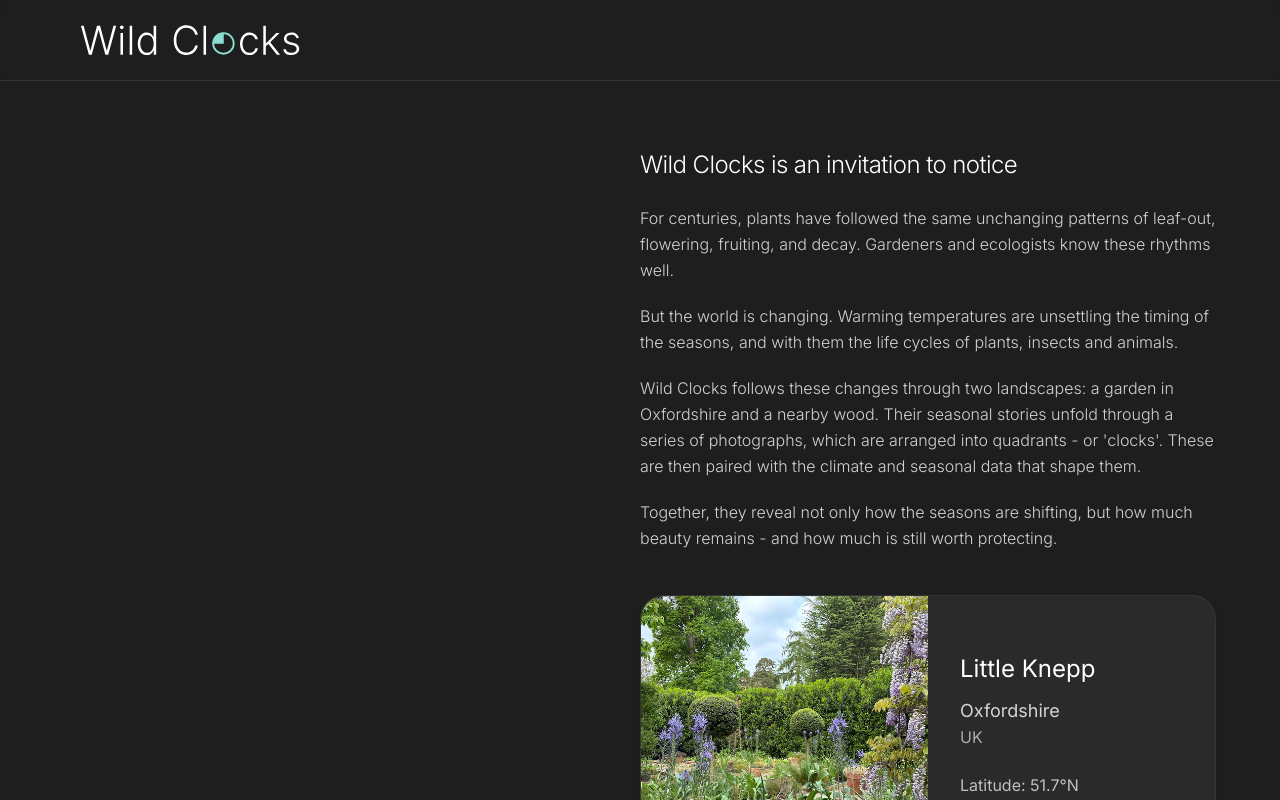
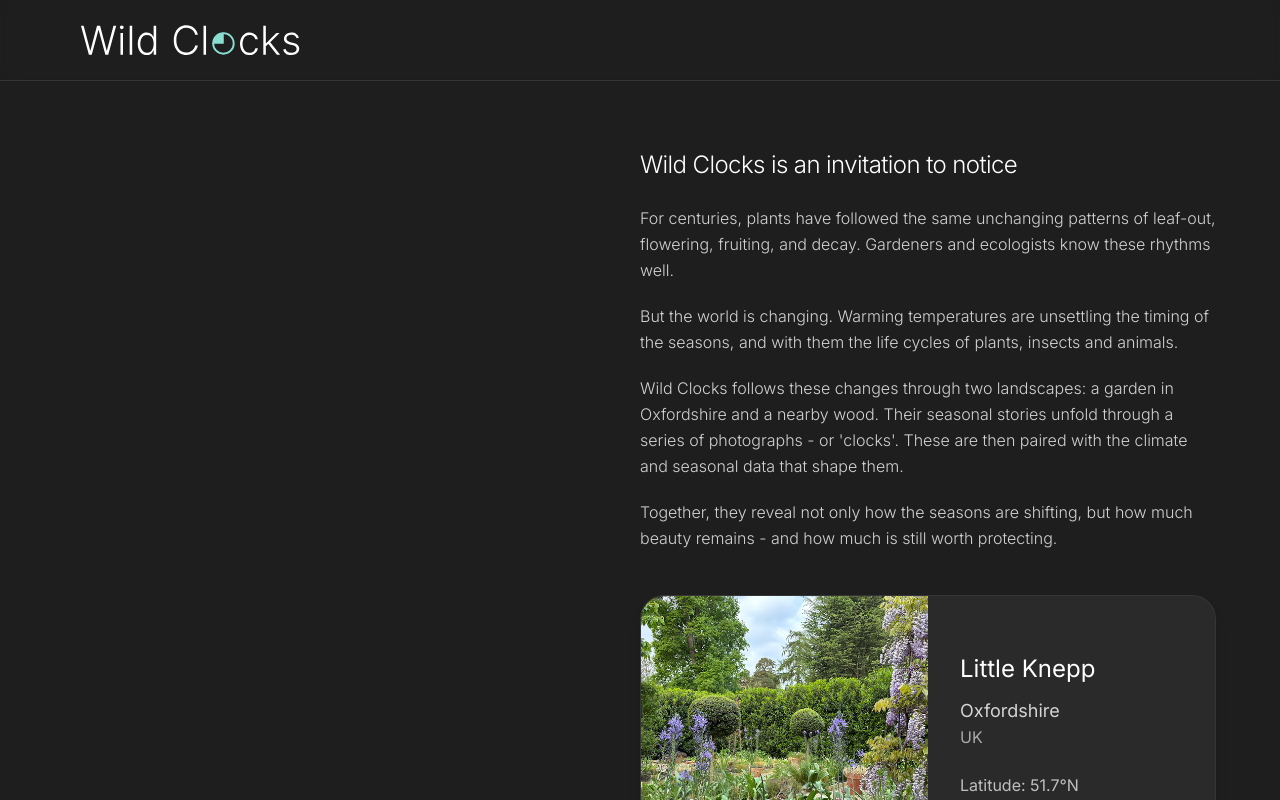
Before and after one commit to willsimons65/wild-clocks, a React (Vite) app in the folder climate-dashboard-react/: page / in a window 1280 px wide. Shown: the top 800 px of the page. Built offline with nearby package versions, Linux system fonts and the light colour scheme.

Commit message:
Small change to Hero copy

```diff
--- a/climate-dashboard-react/src/components/home/Hero.jsx
+++ b/climate-dashboard-react/src/components/home/Hero.jsx
@@ -47,7 +47,7 @@ export default function Hero() {
           </p>
 
           <p>
-            Wild Clocks follows these changes through two landscapes: a garden in Oxfordshire and a nearby wood. Their seasonal stories unfold through a series of photographs, which are arranged into quadrants - or 'clocks'. These are then paired with the climate and seasonal data that shape them.
+            Wild Clocks follows these changes through two landscapes: a garden in Oxfordshire and a nearby wood. Their seasonal stories unfold through a series of photographs - or 'clocks'. These are then paired with the climate and seasonal data that shape them.
           </p>
 
           <p>
```
